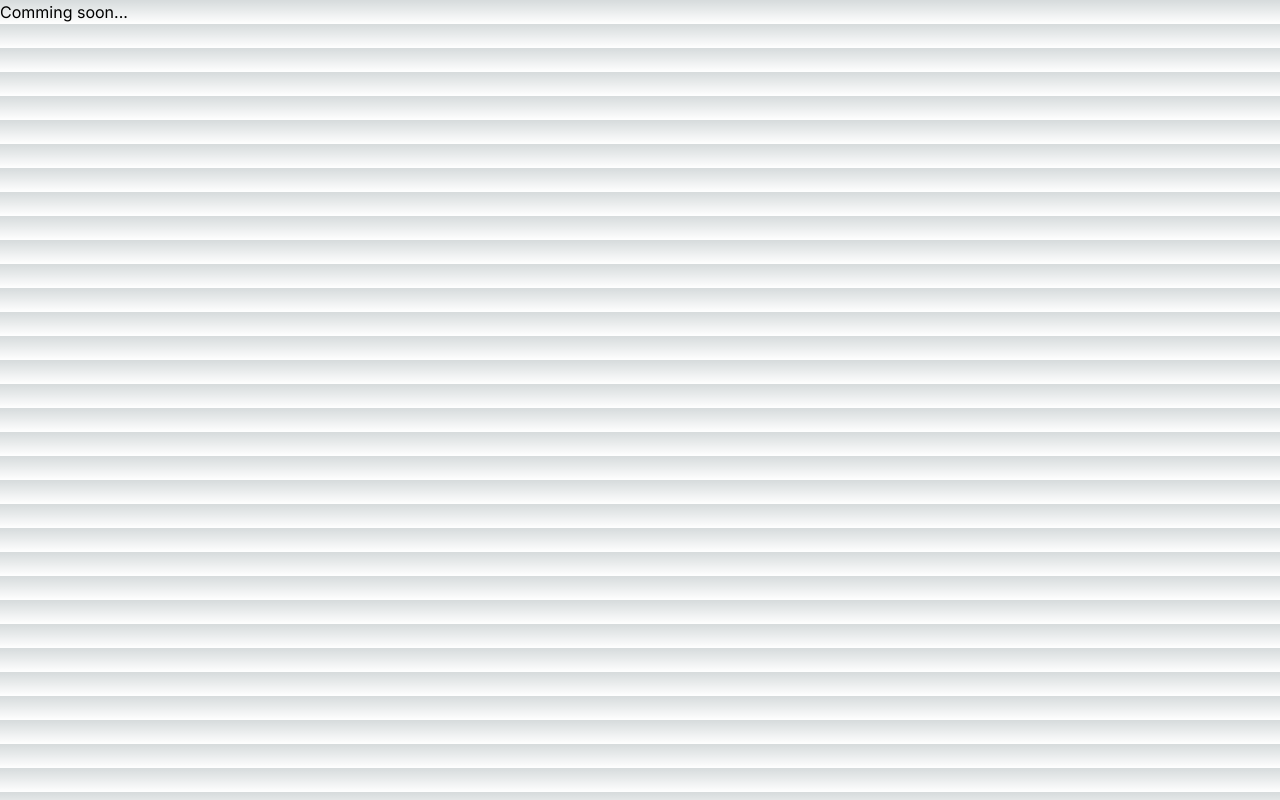
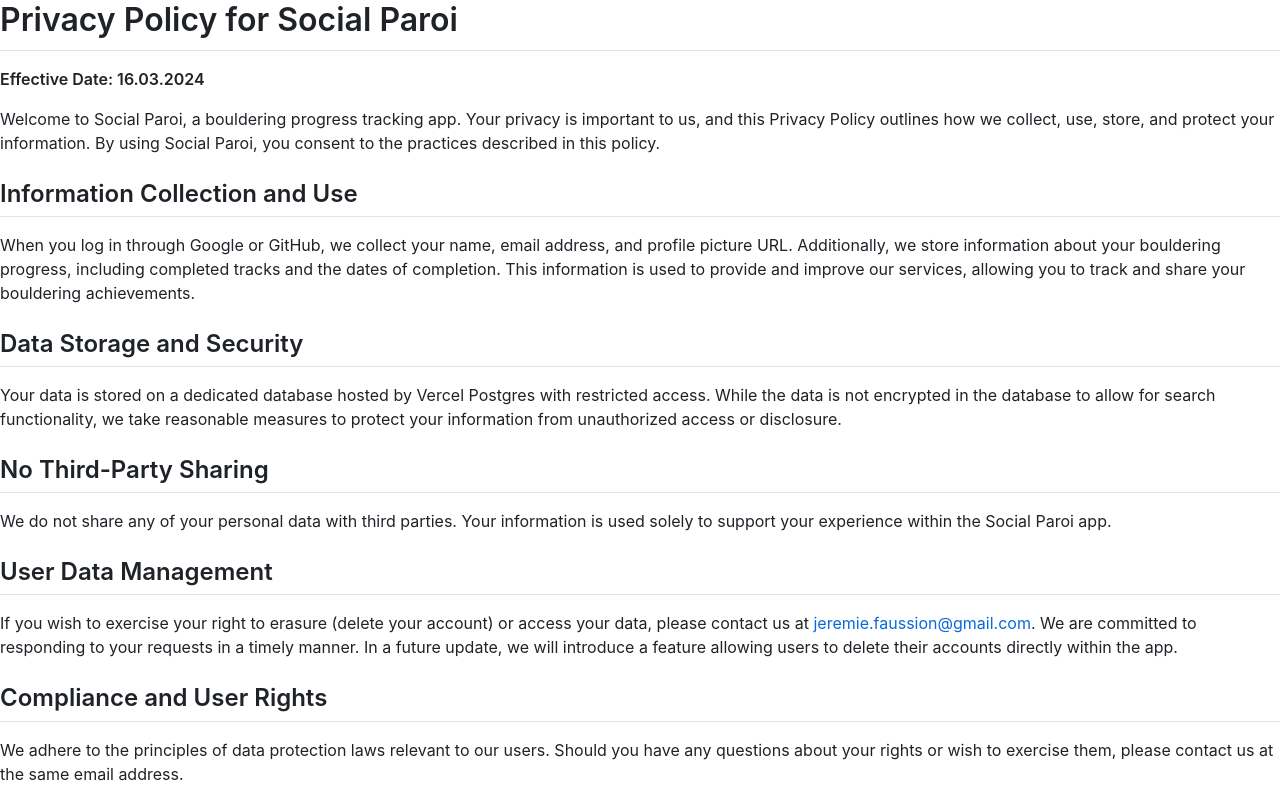
Before and after one commit to jfaussion/Social-paroi, a Next.js app: page /privacy in a window 1280 px wide. Shown: the top 800 px of the page. Built offline with nearby package versions, Linux system fonts and the light colour scheme.

Commit message:
Add MarkdownComponent and privacy.md for PrivacyPage

```diff
--- a/app/privacy/page.tsx
+++ b/app/privacy/page.tsx
@@ -1,10 +1,10 @@
+import MarkdownComponent from "@/components/ui/MarkdownComponent";
+
 export default function PrivacyPage() {
 
   return (
-    <main className="flex items-center justify-center md:h-screen">
-      <div className="max-w-sm mx-auto my-8 p-6 bg-gray-900 rounded-lg shadow-md space-y-4">
-        Comming soon...
-      </div>
+    <main className="p-4 sm:p-24 sm:pt-8 sm:pb-8 w-full mx-auto max-w-7xl">
+      <MarkdownComponent mdUrl="/privacy.md" />
     </main>
   );
 }
--- /dev/null
+++ b/components/ui/MarkdownComponent.tsx
@@ -0,0 +1,23 @@
+'use client'
+import React, { useState, useEffect } from 'react';
+import ReactMarkdown from 'react-markdown';
+import 'github-markdown-css/github-markdown.css';
+
+const MarkdownComponent = ({mdUrl}: {mdUrl: string}) => {
+  const [markdown, setMarkdown] = useState('');
+
+  useEffect(() => {
+    fetch(mdUrl)
+      .then((response) => response.text())
+      .then((text) => setMarkdown(text))
+      .catch((error) => console.error('Error fetching privacy policy:', error));
+  }, []);
+
+  return (
+    <article className="markdown-body p-6 rounded border border-gray-500">
+      <ReactMarkdown>{markdown}</ReactMarkdown>
+    </article>
+  );
+};
+
+export default MarkdownComponent;
--- a/package.json
+++ b/package.json
@@ -12,14 +12,14 @@
     "@auth/prisma-adapter": "^1.5.0",
     "@prisma/client": "^5.10.2",
     "@prisma/extension-accelerate": "^1.0.0",
-    "@vercel/postgres": "^0.7.2",
-    "bcrypt": "^5.1.1",
+    "github-markdown-css": "^5.5.1",
     "next": "14.1.0",
     "next-auth": "^5.0.0-beta.9",
     "next-cloudinary": "^5.20.0",
     "prisma": "^5.10.2",
     "react": "^18",
     "react-dom": "^18",
+    "react-markdown": "^9.0.1",
     "react-select": "^5.8.0",
     "zod": "^3.22.4"
   },
--- /dev/null
+++ b/public/privacy.md
@@ -0,0 +1,34 @@
+
+# Privacy Policy for Social Paroi
+
+**Effective Date: 16.03.2024**
+
+Welcome to Social Paroi, a bouldering progress tracking app. Your privacy is important to us, and this Privacy Policy outlines how we collect, use, store, and protect your information. By using Social Paroi, you consent to the practices described in this policy.
+
+## Information Collection and Use
+
+When you log in through Google or GitHub, we collect your name, email address, and profile picture URL. Additionally, we store information about your bouldering progress, including completed tracks and the dates of completion. This information is used to provide and improve our services, allowing you to track and share your bouldering achievements.
+
+## Data Storage and Security
+
+Your data is stored on a dedicated database hosted by Vercel Postgres with restricted access. While the data is not encrypted in the database to allow for search functionality, we take reasonable measures to protect your information from unauthorized access or disclosure.
+
+## No Third-Party Sharing
+
+We do not share any of your personal data with third parties. Your information is used solely to support your experience within the Social Paroi app.
+
+## User Data Management
+
+If you wish to exercise your right to erasure (delete your account) or access your data, please contact us at [jeremie.faussion@gmail.com](mailto:jeremie.faussion@gmail.com). We are committed to responding to your requests in a timely manner. In a future update, we will introduce a feature allowing users to delete their accounts directly within the app.
+
+## Compliance and User Rights
+
+We adhere to the principles of data protection laws relevant to our users. Should you have any questions about your rights or wish to exercise them, please contact us at the same email address.
+
+## Changes to This Privacy Policy
+
+We may update our Privacy Policy from time to time. We will notify you of any changes by sending you an email. Your continued use of Social Paroi after such notification constitutes your agreement to the updated policy.
+
+## Contact Us
+
+For any questions or concerns regarding this privacy policy or your personal data, please contact us at [jeremie.faussion@gmail.com](mailto:jeremie.faussion@gmail.com).
```
Also changed, not shown: 1 other file (tests, documents, lock files or other folders).
